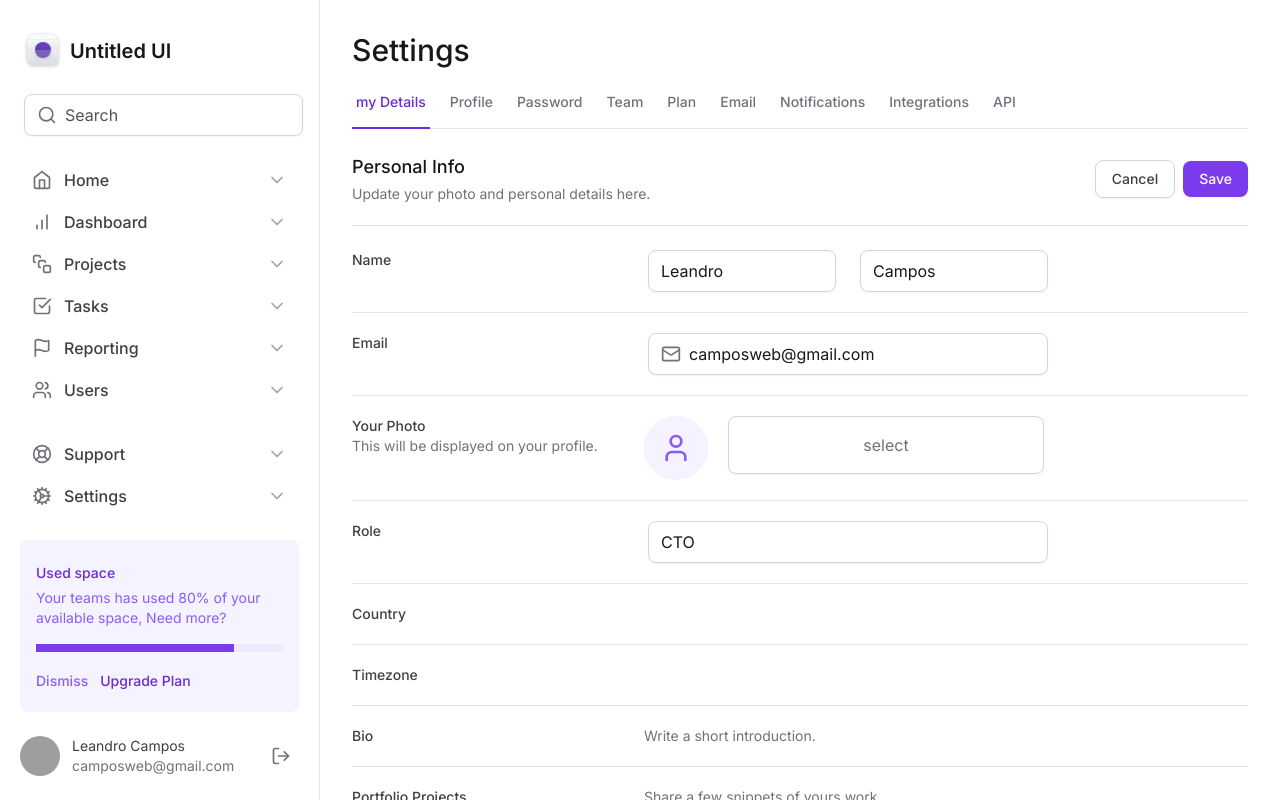
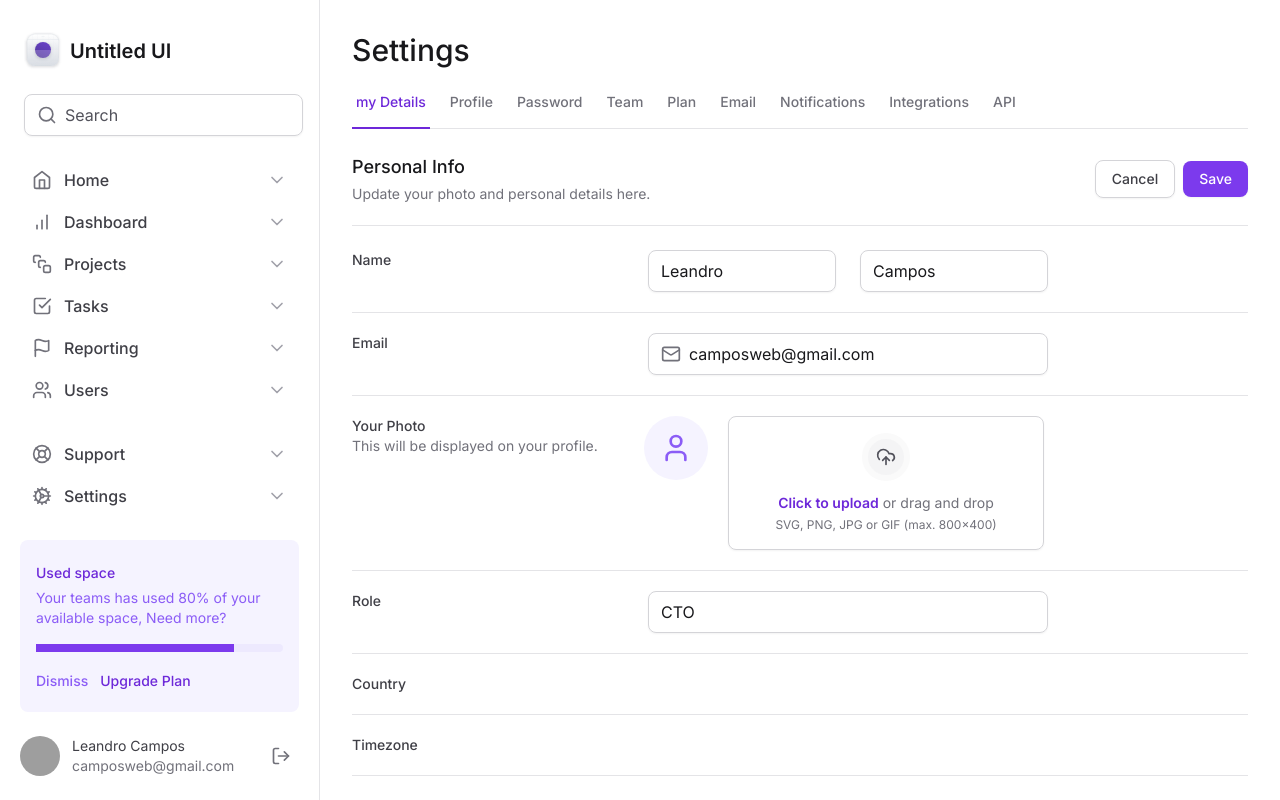
Before and after one commit to camposweb/tailwind-next, a Next.js app: page / in a window 1280 px wide. Shown: the top 800 px of the page. Built offline with nearby package versions, Linux system fonts and the light colour scheme; grey boxes are pictures that could not be loaded.

Commit message:
upload avatar

```diff
--- a/src/app/page.tsx
+++ b/src/app/page.tsx
@@ -1,6 +1,6 @@
 import { SettingsTabs } from '@/components/SettingsTabs'
 import * as Input from '@/components/Input'
-import { Mail, User } from 'lucide-react'
+import { Mail, Upload, UploadCloud, User } from 'lucide-react'
 
 export default function Home() {
   return (
@@ -78,7 +78,7 @@ export default function Home() {
 
           <div className="grid grid-cols-form gap-3 pt-5">
             <label
-              htmlFor="email"
+              htmlFor="uploa"
               className="text-sm font-medium text-zinc-700"
             >
               Your Photo
@@ -92,9 +92,23 @@ export default function Home() {
               </div>
               <label
                 htmlFor="upload"
-                className="flex-1 cursor-pointer flex-col items-center gap-3 rounded-lg border border-zinc-300 px-6 py-4 text-center text-zinc-500 shadow-sm"
+                className="group flex flex-1 cursor-pointer flex-col items-center gap-3 rounded-lg border border-zinc-300 px-6 py-4 text-center text-zinc-500 shadow-sm hover:border-violet-200 hover:bg-violet-50 hover:text-violet-500"
               >
-                select
+                <div className="border-6 rounded-full border-zinc-50 bg-zinc-100 p-2 group-hover:border-violet-50 group-hover:bg-violet-100">
+                  <UploadCloud className="h-5 w-5 text-zinc-600 group-hover:text-violet-600" />
+                </div>
+
+                <div className="flex flex-col items-center gap-1">
+                  <span className="text-sm">
+                    <span className="font-semibold text-violet-700">
+                      Click to upload
+                    </span>{' '}
+                    or drag and drop
+                  </span>
+                  <span className="text-xs">
+                    SVG, PNG, JPG or GIF (max. 800x400)
+                  </span>
+                </div>
               </label>
               <input type="file" id="upload" className="sr-only" />
             </div>
--- /dev/null
+++ b/src/components/Form/FileInput/Control.tsx
@@ -0,0 +1,3 @@
+export function Control() {
+  return <></>
+}
--- /dev/null
+++ b/src/components/Form/FileInput/ImagePreview.tsx
@@ -0,0 +1,3 @@
+export function ImagePreview() {
+  return <></>
+}
--- /dev/null
+++ b/src/components/Form/FileInput/Root.tsx
@@ -0,0 +1,3 @@
+export function Root() {
+  return <></>
+}
--- /dev/null
+++ b/src/components/Form/FileInput/Trigger.tsx
@@ -0,0 +1,3 @@
+export function Trigger() {
+  return <></>
+}
--- a/tailwind.config.ts
+++ b/tailwind.config.ts
@@ -8,7 +8,14 @@ const config: Config = {
         app: 'minmax(18rem, 20rem) 1fr',
         form: 'minmax(7.5rem, 17.5rem) minmax(25rem, 1fr) minmax(0, 15rem)',
       },
-      colors: {},
+      borderWidth: {
+        6: '6px',
+      },
+      colors: {
+        violet: {
+          25: '#fcfaff',
+        },
+      },
     },
   },
   plugins: [],
```
